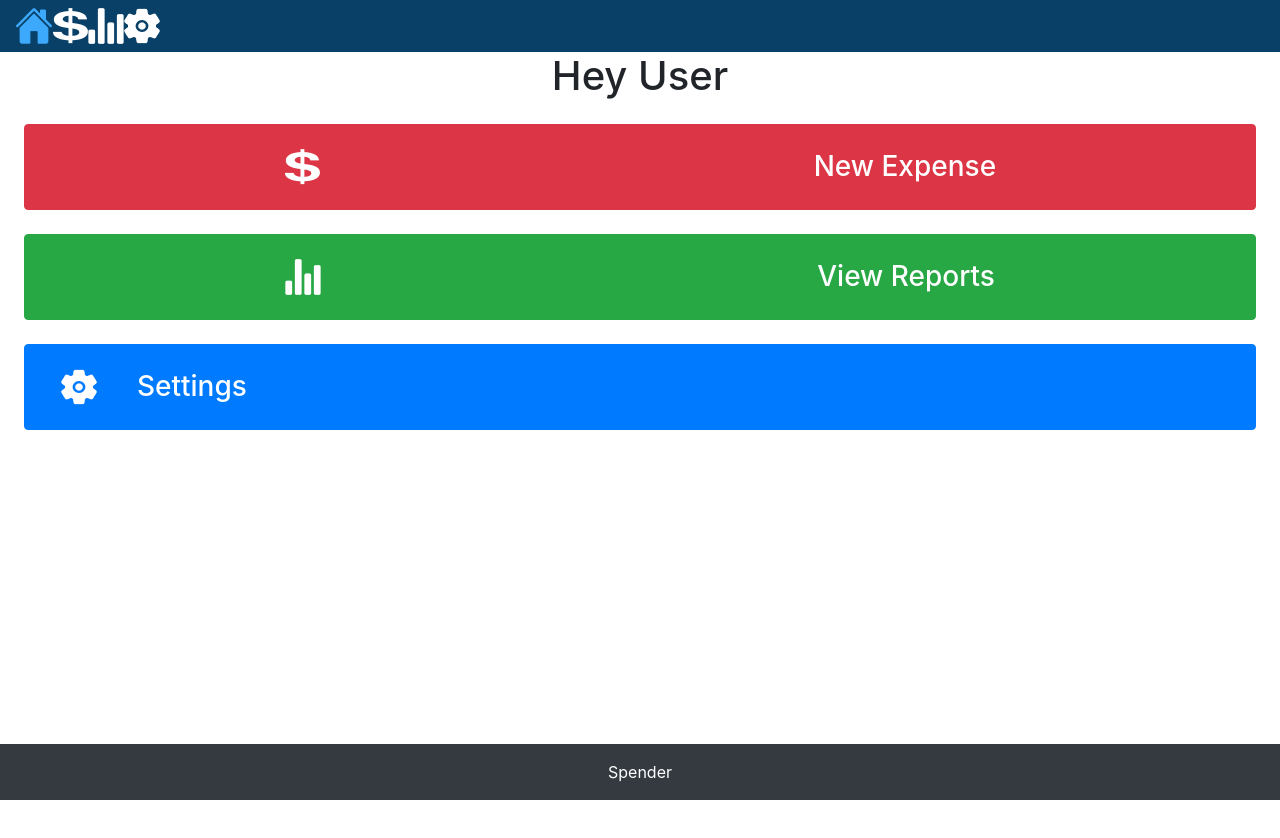
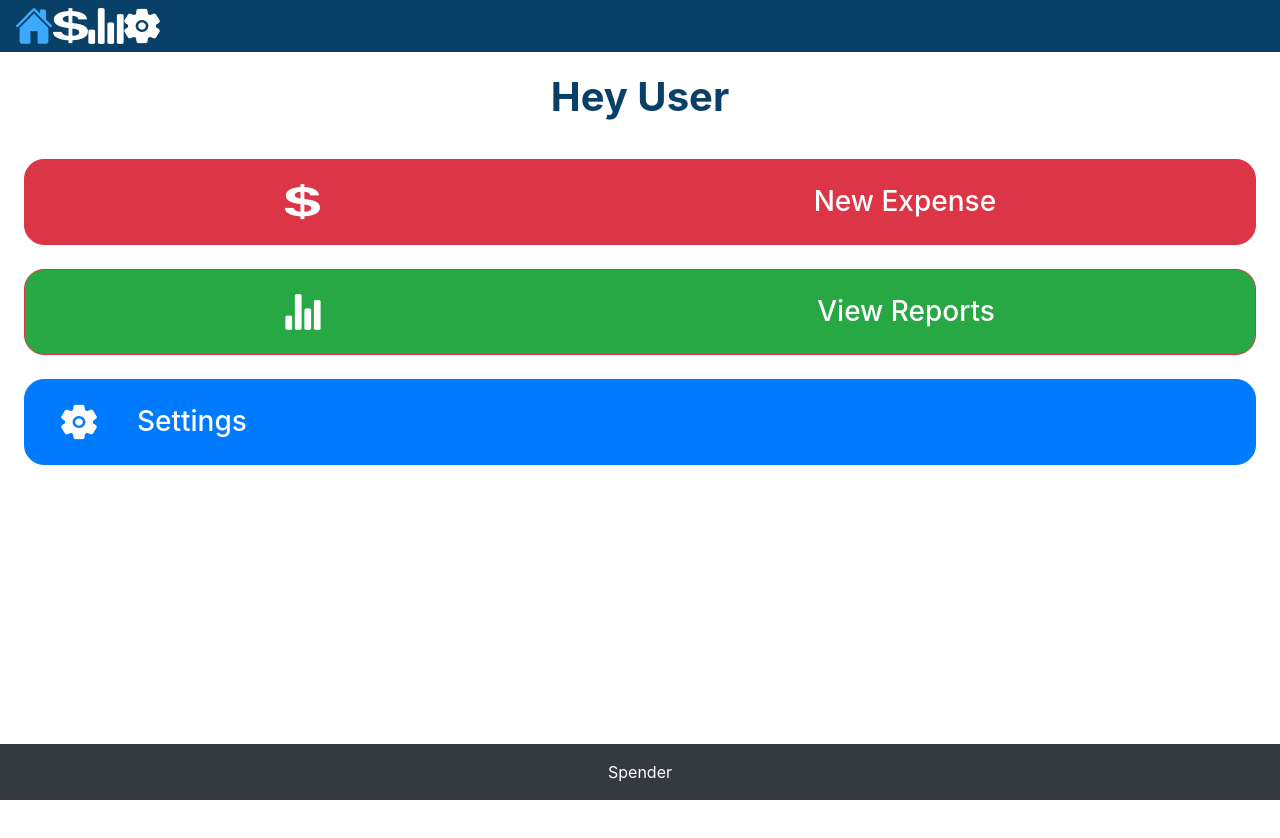
Before and after one commit to Alef5750/SpenderApp, a React (Create React App) app in the folder spender-frontend/: page /home in a window 1280 px wide. Shown: the top 838 px of the page. Built offline with nearby package versions, Linux system fonts and the light colour scheme.

Commit message:
cleaned up design on title and buttons

```diff
--- a/spender-frontend/src/pages/HomePage.jsx
+++ b/spender-frontend/src/pages/HomePage.jsx
@@ -5,15 +5,16 @@ import Navigation from "../components/Navigation";
 import $ from "../images/ExpensesIconWhite.png";
 import chartsIcon from "../images/ReportsIconWhite.png";
 import settingsIcon from "../images/SettingsIconWhite.png";
+import styles from "../styles/HomePage.module.css";
 
 export default function HomePage() {
   return (
     <div>
       <Navigation />
-      <h1>Hey User</h1>
+      <h1 className={`${styles.text} ${styles.h1}`}>Hey User</h1>
       <div className="mx-4 vh-100">
         <Link
-          className="btn btn-danger my-4 py-4 col bg-danger d-flex align-items-center justify-content-around"
+          className={`btn btn-danger my-4 py-4 col bg-danger d-flex align-items-center justify-content-around ${styles.buttons}`}
           to="/expenses"
         >
           <img src={$} alt={"$"} />
@@ -21,7 +22,7 @@ export default function HomePage() {
         </Link>
 
         <Link
-          className="btn btn-success my-4 py-4 col bg-success d-flex align-items-center justify-content-around"
+          className={`btn btn-danger my-4 py-4 col bg-success d-flex align-items-center justify-content-around ${styles.buttons}`}
           to="/charts"
         >
           <img src={chartsIcon} alt={"Charts"} />
@@ -29,7 +30,7 @@ export default function HomePage() {
         </Link>
 
         <Link
-          className="btn btn-primary my-4 py-4 col bg-primary d-flex align-items-center justify-content-start"
+          className={`btn btn-primary my-4 py-4 col bg-primary d-flex align-items-center justify-content-start ${styles.buttons}`}
           to="/settings"
         >
           <img className="mx-4" src={settingsIcon} alt={"Settings"} />
--- /dev/null
+++ b/spender-frontend/src/styles/HomePage.module.css
@@ -0,0 +1,12 @@
+.text {
+  color: #094067;
+  font-weight: bold;
+}
+.h1 {
+  margin-top: 21px;
+  margin-bottom: 38px;
+}
+.buttons {
+  margin-bottom: 38px;
+  border-radius: 20px;
+}
```
